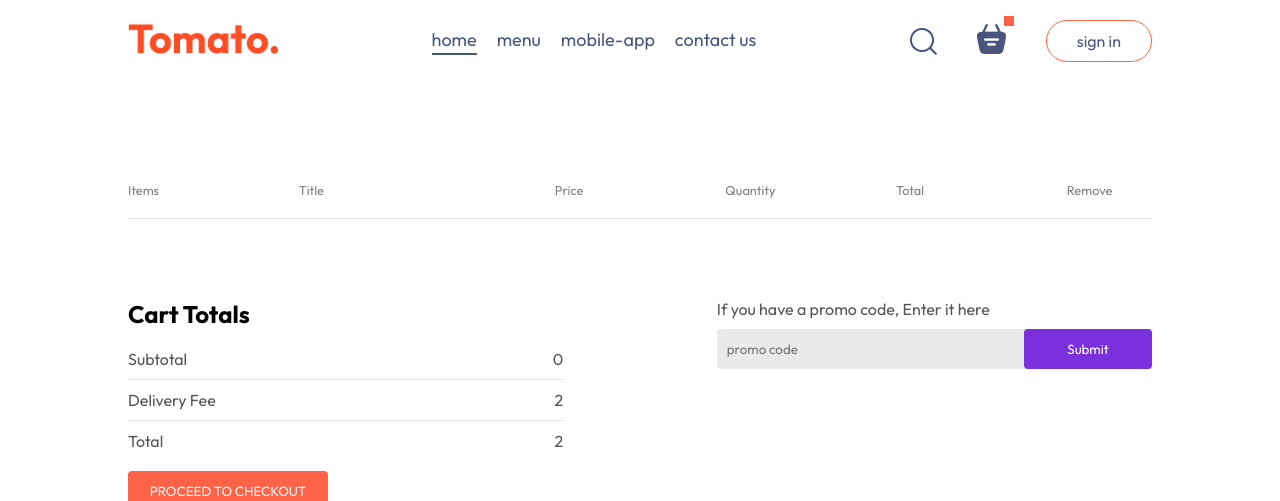
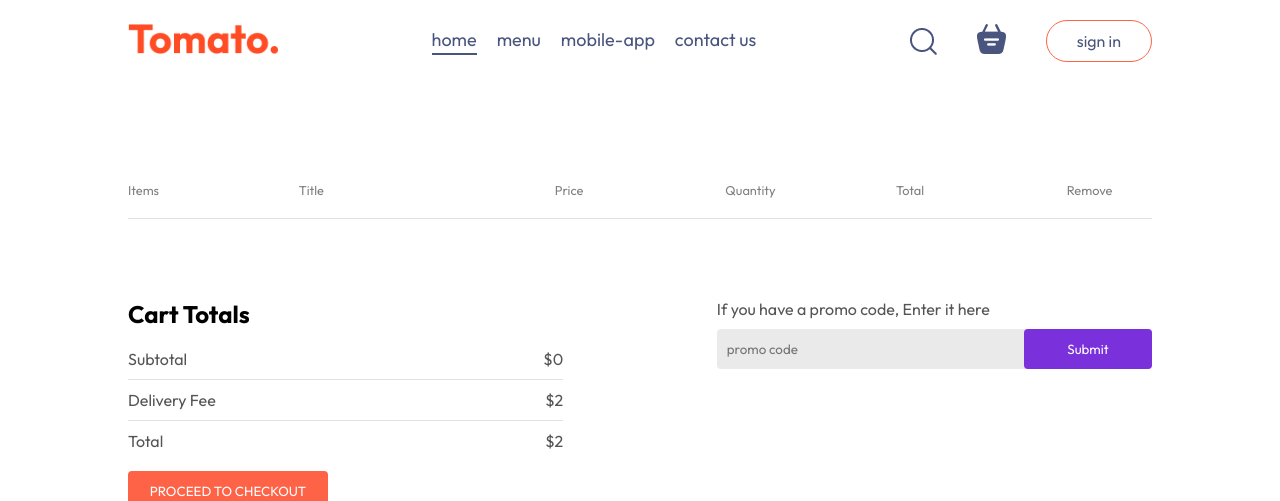
Before and after one commit to Mikael241221/FoodDelivery, a React (Vite) app: page /cart in a window 1280 px wide. Shown: the top 501 px of the page. Built offline with nearby package versions, Linux system fonts and the light colour scheme.

Commit message:
updating the navbar page

```diff
--- a/src/components/Navbar/Navbar.jsx
+++ b/src/components/Navbar/Navbar.jsx
@@ -1,10 +1,12 @@
-import React, { useState } from 'react'
+import React, { useContext, useState } from 'react'
 import './Navbar.css'
 import {assets} from '../../assets/assets'
 import { Link } from 'react-router-dom'
+import { StoreContext } from '../../context/StoreContext'
 
 const Navbar = ({setShowLogin}) => {
   const [menu, setMenu] = useState("home")
+  const {getTotalCartAmount }= useContext(StoreContext)
   return (
     <div className='navbar'>
     <Link to='/'> <img src={assets.logo} alt="logo" className='logo' /> </Link>
@@ -18,7 +20,7 @@ const Navbar = ({setShowLogin}) => {
       <img src={assets.search_icon} alt="" />
       <div className="navbar-search-icon">
        <Link to='/cart'> <img src={assets.basket_icon} alt="" /> </Link>
-        <div className="dot"></div>
+        <div className={getTotalCartAmount()===0?"":"dot"}></div>
       </div>
       <button onClick={() =>setShowLogin(true)}>sign in</button>
      </div>
--- a/src/context/StoreContext.jsx
+++ b/src/context/StoreContext.jsx
@@ -23,8 +23,8 @@ const getTotalCartAmount = () => {
   let totalAmount = 0;
   for(const item in cartItems){
     if (cartItems[item] > 0){
-      let itemInfo = food_list.find((product)=>product._id === item)
-      totalAmount += itemInfo * cartItems[item]
+      let itemInfo = food_list.find((product) => product._id === item)
+      totalAmount += itemInfo.price * cartItems[item]
     }
 }
 return totalAmount;
--- a/src/pages/Cart/Cart.jsx
+++ b/src/pages/Cart/Cart.jsx
@@ -42,17 +42,17 @@ const Cart = () => {
         <div>
           <div className="cart-total-details">
             <p>Subtotal</p>
-            <p>{getTotalCartAmount()}</p>
+            <p>${getTotalCartAmount()}</p>
           </div>
           <hr />
           <div className="cart-total-details">
             <p>Delivery Fee</p>
-            <p>{2}</p>
+            <p>${2}</p>
           </div>
           <hr />
           <div className="cart-total-details">
             <p>Total</p>
-            <p>{getTotalCartAmount() + 2}</p>
+            <p>${getTotalCartAmount() + 2}</p>
           </div>
         </div>
         <button>PROCEED TO CHECKOUT</button>
```
